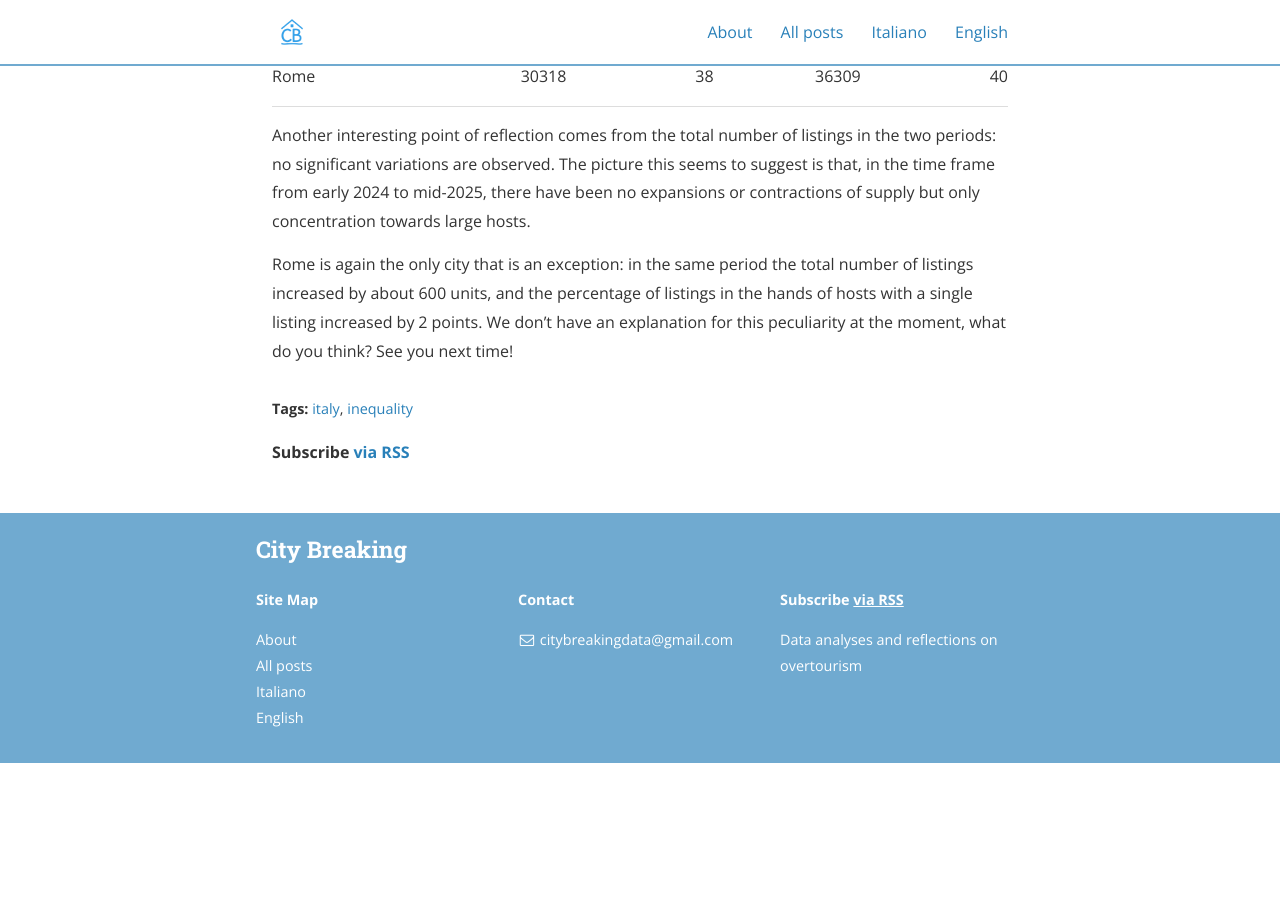
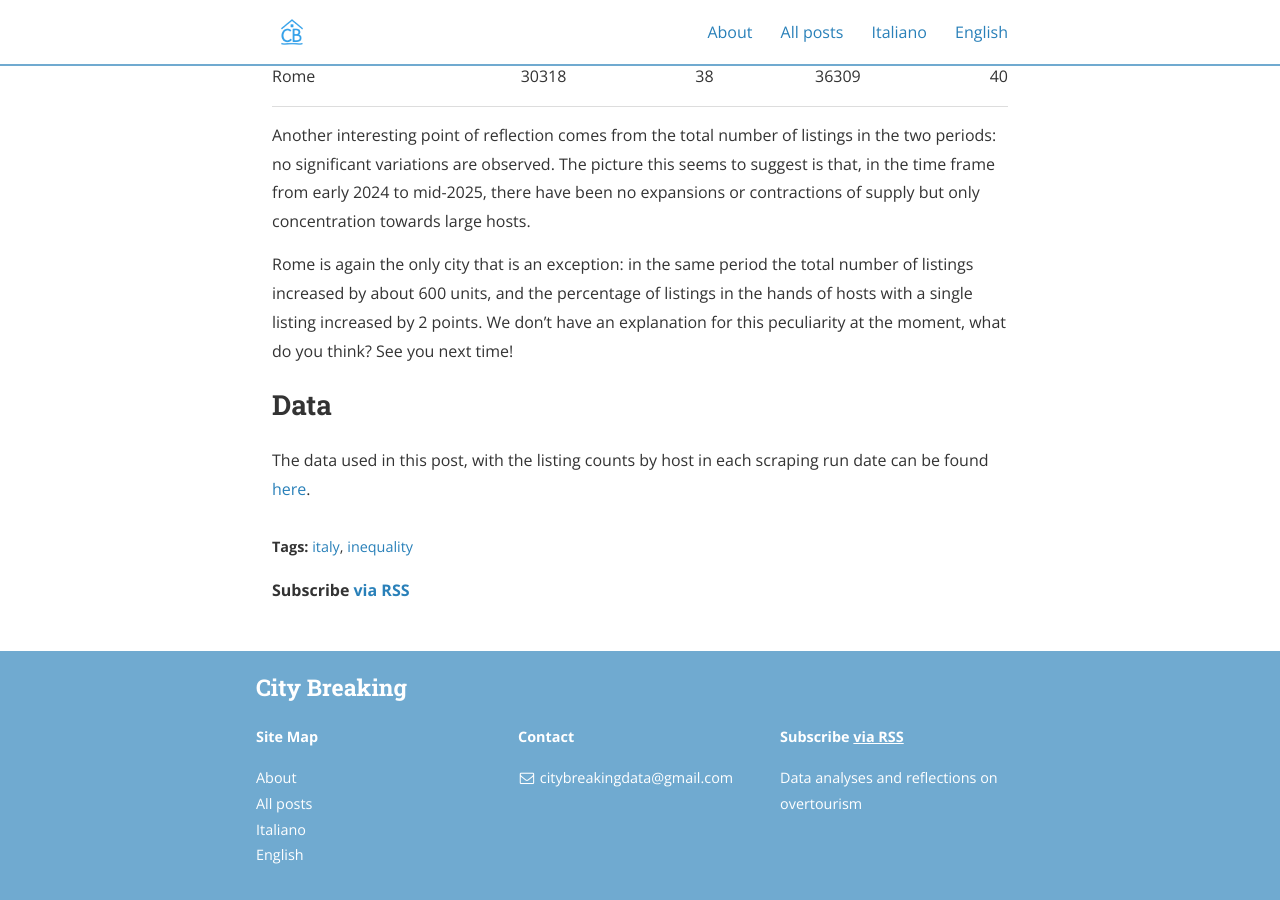
Before and after one commit to bernomone/citybreaking, a Jekyll site: the page built from _posts/2025-11-03-gini-trends-italiy.md, in a window 1280 px wide and 900 px high, scrolled down 2048 px. Built offline with Jekyll 4.4.1, drawn with Linux system fonts in a browser that asks for light colours; nearby versions of some CDN libraries; before the commit the page ends 2811 px from its top, so only the background shows below that.

Commit message:
add data

```diff
--- a/_posts/2025-11-03-gini-trends-italiy.md
+++ b/_posts/2025-11-03-gini-trends-italiy.md
@@ -40,3 +40,6 @@ In the following table you can see how the percentage of listings that belong to
 Another interesting point of reflection comes from the total number of listings in the two periods: no significant variations are observed. The picture this seems to suggest is that, in the time frame from early 2024 to mid-2025, there have been no expansions or contractions of supply but only concentration towards large hosts.
 
 Rome is again the only city that is an exception: in the same period the total number of listings increased by about 600 units, and the percentage of listings in the hands of hosts with a single listing increased by 2 points. We don't have an explanation for this peculiarity at the moment, what do you think? See you next time!
+
+## Data
+The data used in this post, with the listing counts by host in each scraping run date can be found [here](https://github.com/bernomone/citybreaking/tree/main/data/airbnb-counts-per-host-time-series/).
```
Also changed, not shown: _posts/2025-11-03-gini-trends-italia.md (+3 -0 lines), 1 other file.
